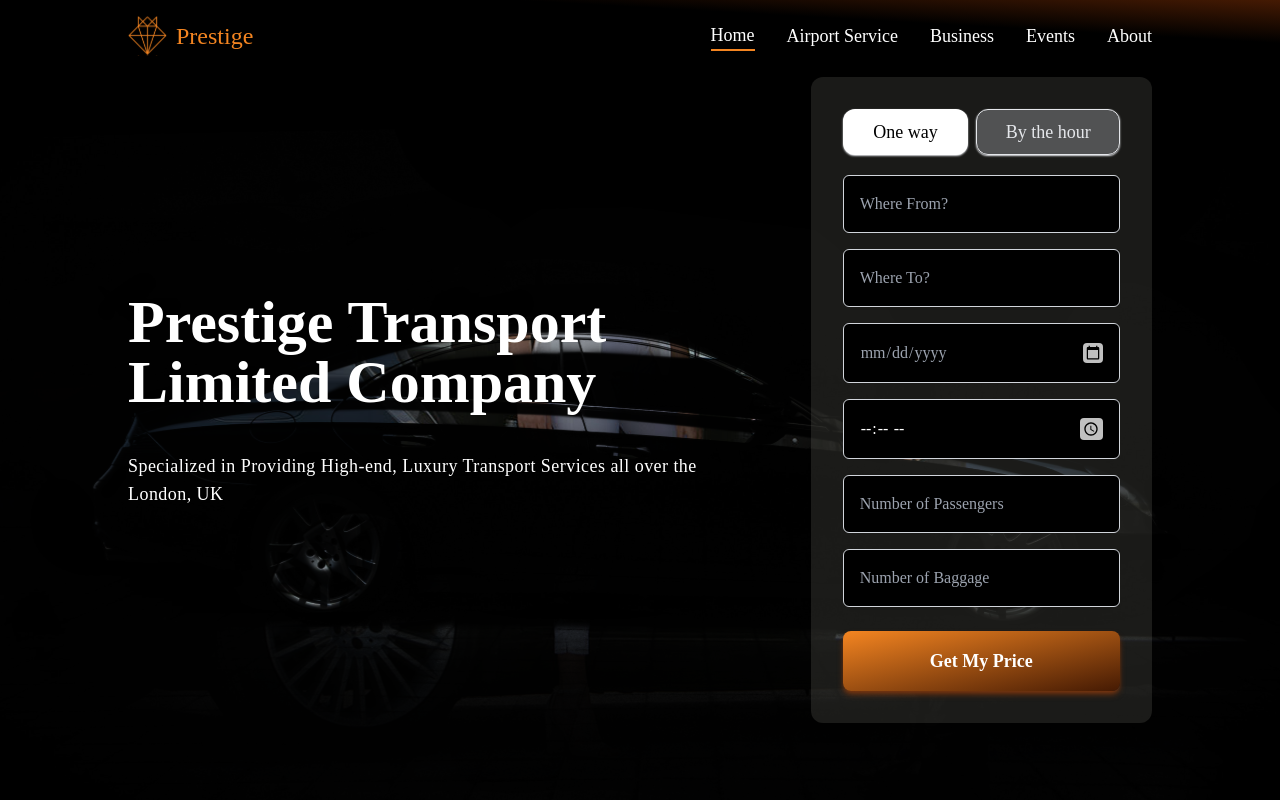
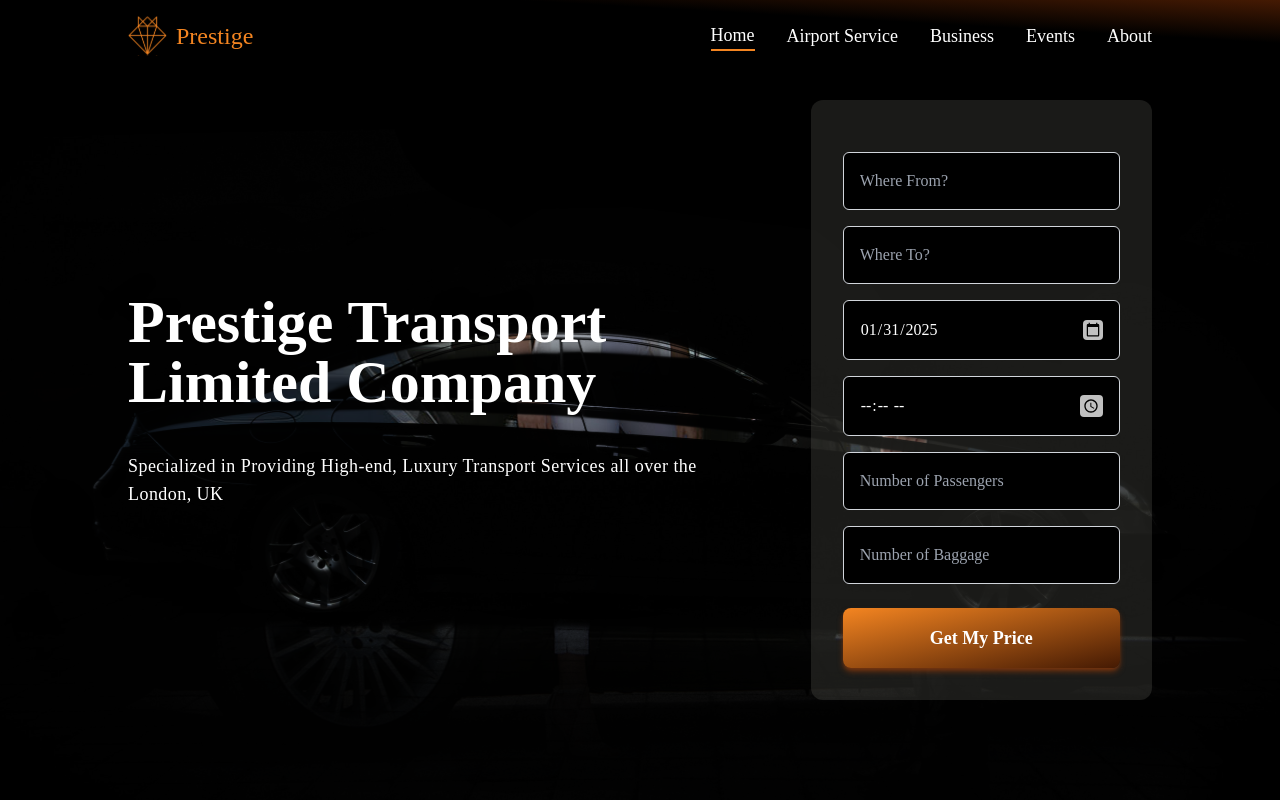
Before and after one commit to OXAYR/prestige-transport-limited, a Next.js app: page / in a window 1280 px wide. Shown: the top 800 px of the page. Built offline with nearby package versions, Linux system fonts and the light colour scheme; a web font is replaced by a local one.

Commit message:
added select for passengers and baggage

```diff
--- a/src/app/_components/BookingForm.js
+++ b/src/app/_components/BookingForm.js
@@ -9,13 +9,15 @@ const BookingForm = () => {
   const [tripType, setTripType] = useState("one-way");
   const [whereFrom, setWhereFrom] = useState("");
   const [whereTo, setWhereTo] = useState("");
-  const [date, setDate] = useState("");
-  const [time, setTime] = useState("");
+  const [date, setDate] = useState(new Date().toISOString().split("T")[0]);
+  const [time, setTime] = useState(new Date().toISOString().split("T")[1]);
   const [baggage, setBaggage] = useState("");
   const [passengers, setPassengers] = useState("");
   const [isValidated, setIsValidated] = useState(false);
   const [showFromDropdown, setShowFromDropdown] = useState(false);
   const [showToDropdown, setShowToDropdown] = useState(false);
+  const [showPassengersDropdown, setShowPassengersDropdown] = useState(false);
+  const [showBaggageDropdown, setShowBaggageDropdown] = useState(false);
 
   const filteredFromLocations = locations.filter((location) =>
     location.toLowerCase().includes(whereFrom.toLowerCase())
@@ -37,81 +39,39 @@ const BookingForm = () => {
 
   const navigateToWhatsapp = () => {
     const phone = "+923044979487";
-    // Construct the time string based on the hour value and AM/PM
     const timeArray = time.split(":");
     let hour = parseInt(timeArray[0]);
     const minute = timeArray[1];
-    let formattedTime = "";
-
-    // Check AM/PM formatting
-    if (hour >= 12) {
-      formattedTime = `${hour > 12 ? hour - 12 : hour}:${minute} PM`; // Convert to 12-hour format
-    } else {
-      formattedTime = `${hour === 0 ? 12 : hour}:${minute} AM`; // Handle 12 AM case
-    }
+    let formattedTime =
+      hour >= 12
+        ? `${hour > 12 ? hour - 12 : hour}:${minute} PM`
+        : `${hour === 0 ? 12 : hour}:${minute} AM`;
 
     let message = `Booking Details
 
     Where From: ${whereFrom}
+    Where To: ${whereTo}
     Date: ${date}
     Time: ${formattedTime}
     Number of Passengers: ${passengers}
     Number of Baggage: ${baggage}
     `;
 
-    if (tripType === "hourly") {
-      message += `Number of Hours: ${whereTo}`;
-    } else {
-      message += `Where To: ${whereTo}`;
-    }
+    message += `\n\nWhat price would you offer?`;
 
-    message += `
-
-What price would you offer?`;
-
-    if (
-      whereFrom &&
-      (tripType === "hourly" ? whereTo : true) &&
-      date &&
-      time &&
-      passengers &&
-      baggage
-    ) {
+    if (whereFrom && whereTo && date && time && passengers && baggage) {
       const whatsappUrl = `https://api.whatsapp.com/send?phone=${phone}&text=${encodeURIComponent(
         message
       )}`;
       window.open(whatsappUrl, "_blank");
-      setIsValidated(false); // Reset validation state
+      setIsValidated(false);
     } else {
-      setIsValidated(true); // Set validation state to true to highlight empty fields
+      setIsValidated(true);
     }
   };
 
   return (
     <div className="bg-amber-50 bg-opacity-10 p-6 md:p-8 rounded-xl font-abhaya">
-      <div className="flex space-x-2 mb-4">
-        <button
-          className={`flex-1 py-2 rounded-xl text-lg font-abhaya shadow-gray-200 shadow-sm ${
-            tripType === "one-way"
-              ? "bg-white text-black shadow-sm shadow-gray-200"
-              : "bg-gray-300 bg-opacity-30 text-gray-200 border-gray-200 border"
-          }`}
-          onClick={() => setTripType("one-way")}
-        >
-          One way
-        </button>
-        <button
-          className={`flex-1 p-2 rounded-xl text-lg font-abhaya ${
-            tripType === "hourly"
-              ? "bg-white text-black shadow-sm shadow-gray-200"
-              : "bg-gray-300 bg-opacity-30 text-gray-200 border-gray-200 border shadow-sm shadow-gray-200"
-          }`}
-          onClick={() => setTripType("hourly")}
-        >
-          By the hour
-        </button>
-      </div>
-
       <div className="space-y-4 mt-5">
         {/* Where From Input with Dropdown */}
         <div className="relative">
@@ -142,17 +102,8 @@ What price would you offer?`;
             </ul>
           )}
         </div>
-        {tripType === "hourly" ? (
-          <input
-            type="number"
-            placeholder="Number of Hours"
-            className={`w-full bg-black text-white border ${
-              isValidated && !whereTo ? "border-red-500" : "border-gray-300"
-            } p-4 rounded-md focus:outline-none focus:border-gray-500`}
-            value={whereTo}
-            onChange={(e) => setWhereTo(e.target.value)}
-          />
-        ) : (
+
+        {/* Where To Input with Dropdown */}
         <div className="relative">
           <input
             type="text"
@@ -181,45 +132,88 @@ What price would you offer?`;
             </ul>
           )}
         </div>
-        )}
+
+        {/* Date and Time Fields */}
         <input
           type="date"
-          className={`w-full bg-black ${
-            date ? "text-white" : "text-gray-400"
-          }  border ${
+          className={`w-full bg-black text-white border ${
             isValidated && !date ? "border-red-500" : "border-gray-300"
           } p-4 rounded-md focus:outline-none focus:border-gray-500`}
           value={date}
+          min={new Date().toISOString().split("T")[0]}
           onChange={(e) => setDate(e.target.value)}
         />
         <input
           type="time"
-          placeholder="Time"
           className={`w-full bg-black text-white border ${
             isValidated && !time ? "border-red-500" : "border-gray-300"
           } p-4 rounded-md focus:outline-none focus:border-gray-500`}
           value={time}
+          step="1800"
           onChange={(e) => setTime(e.target.value)}
         />
+
+        {/* Passengers Dropdown */}
+        <div className="relative">
           <input
-          type="number"
+            type="text"
             placeholder="Number of Passengers"
             className={`w-full bg-black text-white border ${
               isValidated && !passengers ? "border-red-500" : "border-gray-300"
             } p-4 rounded-md focus:outline-none focus:border-gray-500`}
             value={passengers}
-          onChange={(e) => setPassengers(e.target.value)}
+            readOnly
+            onClick={() => setShowPassengersDropdown(!showPassengersDropdown)}
           />
+          {showPassengersDropdown && (
+            <ul className="absolute z-10 w-full bg-white text-black border border-gray-300 mt-1 max-h-60 overflow-y-auto rounded-md">
+              {[1, 2, 3, 4].map((num) => (
+                <li
+                  key={num}
+                  className="p-2 cursor-pointer hover:bg-gray-200"
+                  onClick={() => {
+                    setPassengers(num);
+                    setShowPassengersDropdown(false);
+                  }}
+                >
+                  {num}
+                </li>
+              ))}
+            </ul>
+          )}
+        </div>
+
+        {/* Baggage Dropdown */}
+        <div className="relative">
           <input
-          type="number"
+            type="text"
             placeholder="Number of Baggage"
             className={`w-full bg-black text-white border ${
               isValidated && !baggage ? "border-red-500" : "border-gray-300"
             } p-4 rounded-md focus:outline-none focus:border-gray-500`}
             value={baggage}
-          onChange={(e) => setBaggage(e.target.value)}
+            readOnly
+            onClick={() => setShowBaggageDropdown(!showBaggageDropdown)}
           />
+          {showBaggageDropdown && (
+            <ul className="absolute z-10 w-full bg-white text-black border border-gray-300 mt-1 max-h-60 overflow-y-auto rounded-md">
+              {[1, 2, 3, 4].map((num) => (
+                <li
+                  key={num}
+                  className="p-2 cursor-pointer hover:bg-gray-200"
+                  onClick={() => {
+                    setBaggage(num);
+                    setShowBaggageDropdown(false);
+                  }}
+                >
+                  {num}
+                </li>
+              ))}
+            </ul>
+          )}
         </div>
+      </div>
+
       <Button
         buttonColor="bg-gradient-to-tl   to-primary-default from-amber-950"
         buttonWidth="w-full"
```
Lines whose indentation alone changed are shown as unchanged.
